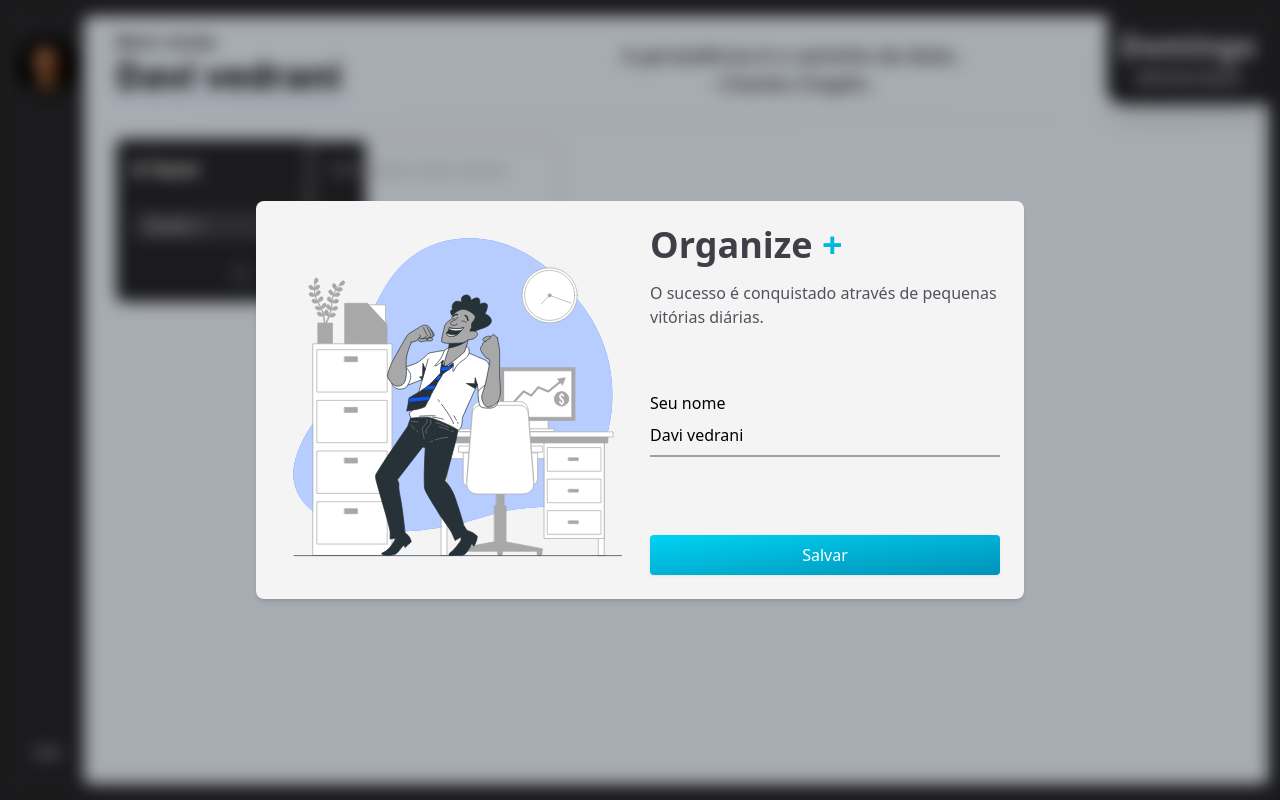
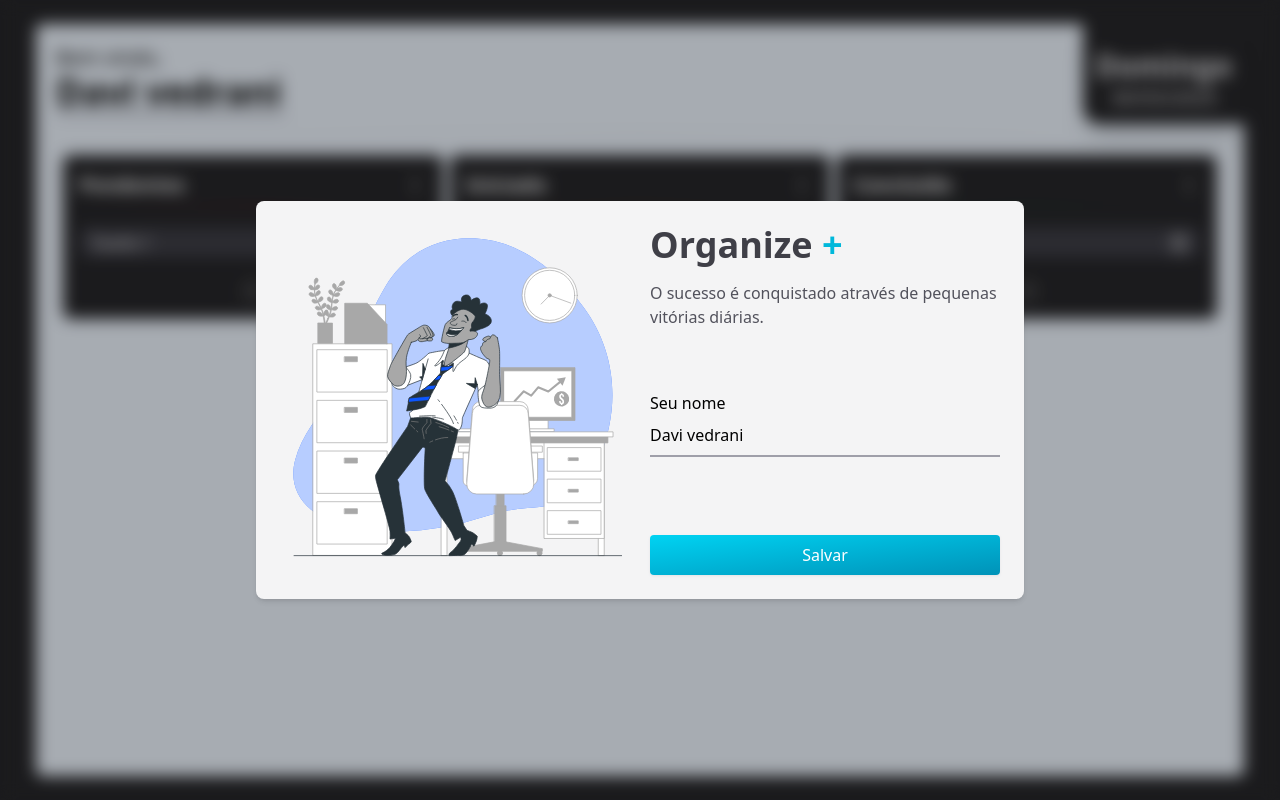
Before and after one commit to Dev-Vedrani/OrganizaMais, a Next.js app: page / in a window 1280 px wide. Built offline with nearby package versions, Linux system fonts and the light colour scheme.

Commit message:
style: title task

```diff
--- a/src/app/Components/Header/Date.tsx
+++ b/src/app/Components/Header/Date.tsx
@@ -1,18 +1,15 @@
 export const DateComponent = () => {
   const currentDate = new Date();
 
-  // Formata o dia da semana (ex: "segunda-feira")
   const weekday = currentDate.toLocaleDateString("pt-BR", { weekday: "long" });
 
-  // Capitaliza a primeira letra do dia da semana
   const formattedWeekday = weekday.charAt(0).toUpperCase() + weekday.slice(1);
 
-  // Formata dia/mês/ano (ex: "31/03/2025")
   const dayMonthYear = currentDate.toLocaleDateString("pt-BR");
 
   return (
     <div className="absolute top-0 right-0 text-3xl flex flex-col justify-center items-center text-center font-semibold bg-zinc-800 rounded-bl-2xl  p-3 text-zinc-200 shadow-xl">
-      <span>{formattedWeekday}</span>
+      <span className="mt-3">{formattedWeekday}</span>
       <span className="text-xl font-light">{dayMonthYear}</span>
     </div>
   );
--- a/src/app/Components/Header/Header.tsx
+++ b/src/app/Components/Header/Header.tsx
@@ -7,11 +7,9 @@ interface HeaderProps {
 
 export const Header = ({ name }: HeaderProps) => {
   return (
-    <div className="text-xl font-light flex justify-between items-center">
-      <UserName name={name} />
-      <div className="flex flex-col pt-3.5">
-        <span>A persistência é o caminho do êxito.</span>
-        <span className="text-center">- Charles Chaplin.</span>
+    <div className="flex justify-between w-full">
+      <div>
+        <UserName name={name} />
       </div>
       <div>
         <DateComponent />
--- a/src/app/Components/Header/UserName.tsx
+++ b/src/app/Components/Header/UserName.tsx
@@ -6,8 +6,8 @@ export const UserName = ({ name }: userNameProps) => {
   return (
     <div>
       <p className="text-xl">
-        Bem vindo{" "}
-        <span className="block border-b-2 border-blue-200 rounded-md pr-1 text-4xl font-semibold">
+        Bem vindo,
+        <span className="block border-b-2 border-zinc-500 rounded-md pr-1 text-4xl font-semibold">
           {name}
         </span>
       </p>
--- /dev/null
+++ b/src/app/Components/Tasks/Column.tsx
@@ -0,0 +1,26 @@
+import { AddIcon } from "../Icons/AddIcon";
+import { NewTask } from "./NewTask";
+import { TitleColumn } from "./TitleColumn";
+
+interface ColumnProps {
+  title: string;
+  firstColor: string;
+  secondColor: string;
+}
+
+export const Column = ({ title, firstColor, secondColor }: ColumnProps) => {
+  return (
+    <div className="min-w-[380px] max-w-[380px] rounded-lg bg-zinc-800 text-white p-4">
+      <TitleColumn title={title} />
+      <hr
+        className={`my-1.5 h-[2px] border-t-0 bg-transparent bg-gradient-to-r from-transparent ${firstColor} to-transparent opacity-25 dark:${secondColor}`}
+      />
+      <NewTask />
+      <div>
+        <span className="flex justify-center items-center">
+          <AddIcon />
+        </span>
+      </div>
+    </div>
+  );
+};
--- a/src/app/Components/Tasks/NewTask.tsx
+++ b/src/app/Components/Tasks/NewTask.tsx
@@ -5,9 +5,9 @@ export const NewTask = () => {
     <div className="my-5 flex flex-col gap-3">
       <div className="flex flex-col">
         <ul className="space-y-2">
-          <div className="flex items-center justify-between shadow-sm shadow-zinc-950 bg-zinc-700 py-1 px-3 rounded-md cursor-grabbing hover:bg-zinc-600">
+          <div className="flex items-center justify-between shadow-sm shadow-zinc-950 bg-zinc-700 py-1 px-3 cursor-grabbing rounded-md hover:bg-zinc-600">
             <li className="flex-1 min-w-0 pr-2 truncate">Tarefa 1</li>
-            <div className="flex-shrink-0">
+            <div className="flex-shrink-0 cursor-pointer">
               <TrashIcon />
             </div>
           </div>
--- /dev/null
+++ b/src/app/Components/Tasks/Taks.tsx
@@ -0,0 +1,25 @@
+import { Column } from "./Column";
+
+export const TaskComponent = () => {
+  return (
+    <div className="w-full flex justify-center px-4 overflow-hidden">
+      <div className="w-full max-w-7xl grid grid-cols-1 sm:grid-cols-2 lg:grid-cols-3 gap-6 justify-items-center">
+        <Column
+          title={"Pendentes"}
+          firstColor={"via-red-700"}
+          secondColor={"via-red-500"}
+        />
+        <Column
+          title={"Iniciado"}
+          firstColor={"via-yellow-700"}
+          secondColor={"via-yellow-500"}
+        />
+        <Column
+          title={"Concluído"}
+          firstColor={"via-green-700"}
+          secondColor={"via-green-500"}
+        />
+      </div>
+    </div>
+  );
+};
--- a/src/app/Components/Tasks/Tasks.tsx
+++ /dev/null
@@ -1,25 +0,0 @@
-import { AddIcon } from "../Icons/AddIcon";
-import { NewTask } from "./NewTask";
-import { TitleColumn } from "./TitleColumn";
-
-export const TaskComponent = () => {
-  return (
-    <div className="grid grid-cols-1 sm:grid-cols-2 md:grid-cols-4 lg:grid-cols-4 xl:grid-cols-6 gap-10">
-      <div className="min-w-[250px] max-w-[350px] rounded-lg bg-zinc-800 text-white p-4 hover:ring-2 hover:ring-cyan-200">
-        <TitleColumn />
-        <hr className="my-1.5 h-px border-t-0 bg-transparent bg-gradient-to-r from-transparent via-cyan-500 to-transparent opacity-25 dark:via-cyan-400" />
-        <NewTask />
-
-        <div>
-          <span className="flex justify-center items-center">
-            <AddIcon />
-          </span>
-        </div>
-      </div>
-
-      <div className="min-w-[250px] max-w-[350px] cursor-pointer rounded-lg border-2 border-zinc-300 text-zinc-400 p-4 hover:bg-gray-800 hover:text-white">
-        <p>+ Adicionar nova coluna</p>
-      </div>
-    </div>
-  );
-};
--- a/src/app/Components/Tasks/TitleColumn.tsx
+++ b/src/app/Components/Tasks/TitleColumn.tsx
@@ -1,10 +1,14 @@
 import { MoreIcon } from "../Icons/MoreIcon";
 
-export const TitleColumn = () => {
+interface TitleColumnProps {
+  title: string;
+}
+
+export const TitleColumn = ({ title }: TitleColumnProps) => {
   return (
     <div className="flex flex-row justify-between items-center ">
       <div>
-        <span className="font-semibold text-xl">A fazer</span>
+        <span className="font-semibold text-xl">{title}</span>
       </div>
       <div className="flex flex-row space-x-2">
         <button className="cursor-pointer">
--- a/src/app/page.tsx
+++ b/src/app/page.tsx
@@ -1,9 +1,9 @@
 "use client";
 
-import { Menu } from "./Components/Nav/Menu";
+// import { Menu } from "./Components/Nav/Menu";
 import { Header } from "./Components/Header/Header";
-import { TaskComponent } from "./Components/Tasks/Tasks";
-import { Modal } from "./Components/Header/Modal/Modal";
+import { TaskComponent } from "./Components/Tasks/Taks";
+import { Modal } from "./Components/Modal/Modal";
 import { useState } from "react";
 
 const Home = () => {
@@ -21,9 +21,8 @@ const Home = () => {
 
   return (
     <main className="bg-zinc-800 w-screen h-screen overflow-x-hidden px-3 relative">
-      <div className="flex flex-row justify-between py-4 h-full relative">
-        <Menu />
-        <section className="flex-11/12 bg-blue-50 rounded-md py-3 px-8 relative">
+      <div className="flex flex-row justify-between p-6 h-full relative">
+        <section className="flex-11/12 bg-blue-50 rounded-md p-5 relative flex flex-col justify-center items-center">
           <Header name={name} />
           <div className="h-screen flex flex-col item">
             <hr className="my-5 h-px border-t-0 bg-transparent bg-gradient-to-r from-transparent via-neutral-500 to-transparent opacity-25 dark:via-neutral-400" />
```
Also changed, not shown: src/app/Components/Modal/Modal.tsx (renamed from src/app/Components/Header/Modal/Modal.tsx).
